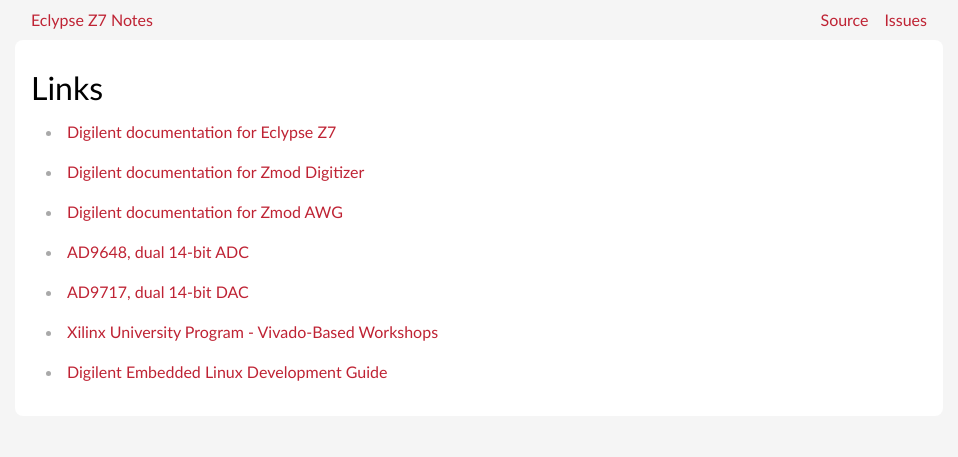
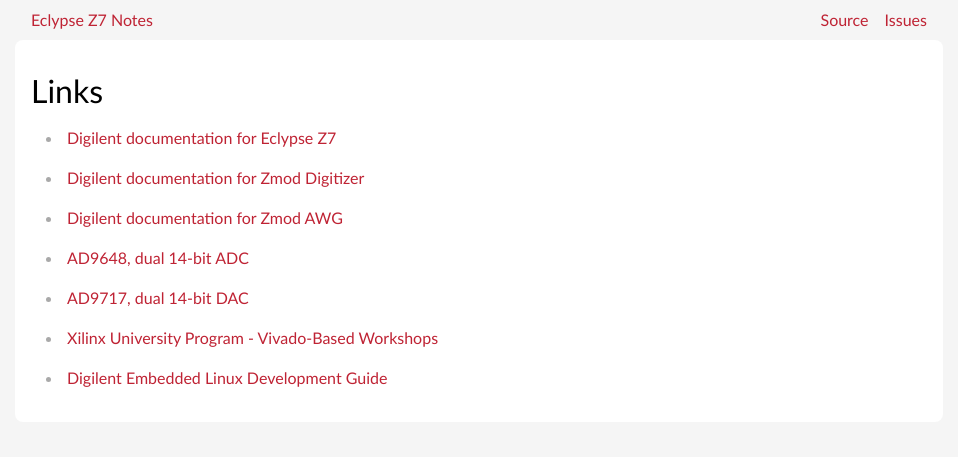
Before and after one commit to pavel-demin/eclypse-z7-notes, an Eleventy site: page links.md in a window 1280 px wide. Shown: the whole page, without its empty margins (161-1119 px from the left). Built offline with nearby package versions, Linux system fonts and the light colour scheme; Eleventy itself is replaced by a stand-in of ours; files that its build step writes are made by us from their sources.

Commit message:
improve heading style

```diff
--- a/css/main.css
+++ b/css/main.css
@@ -28,8 +28,7 @@
 
 body {
   line-height: 1.5;
-  margin-left: auto;
-  margin-right: auto;
+  margin: auto;
   max-width: 100ch;
   padding-bottom: 2em;
 }
@@ -37,20 +36,19 @@
 h1,
 h2 {
   font-weight: normal;
+  line-height: 1.2;
 }
 
 h1 {
   font-size: 200%;
-  line-height: 1;
-  margin-top: 2em;
 }
 
 h2 {
   font-size: 150%;
-  line-height: 1;
-  margin-top: 1.5em;
 }
 
+h1,
+h2,
 ol,
 p,
 pre,
```
